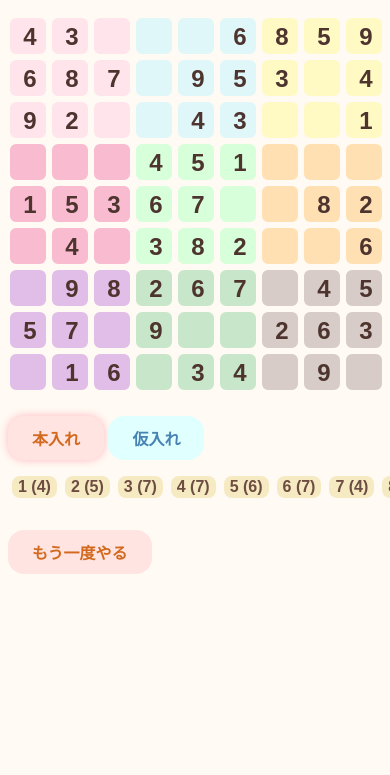
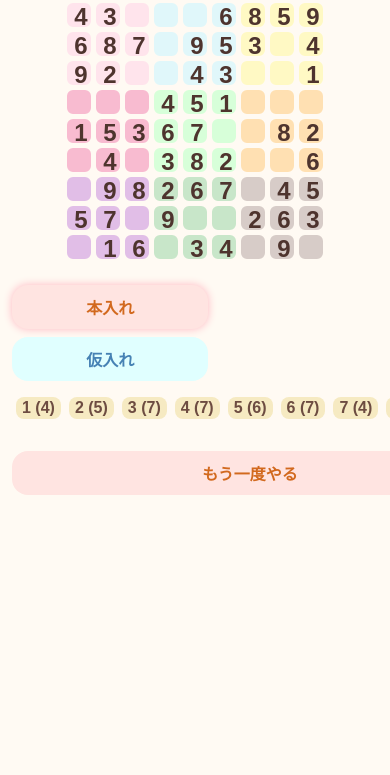
Before and after one commit to ore228/fu_site, a plain HTML site: page sudoku.html in a window 390 px wide. Shown: the part 69-844 px from the top of the page. Drawn offline with Linux system fonts and the light colour scheme.

Commit message:
250915-スマホ対応2

```diff
--- a/sudoku.html
+++ b/sudoku.html
@@ -9,6 +9,7 @@ body {
   font-family: 'Arial Rounded MT Bold', Arial, sans-serif;
   text-align: center;
 }
+/* ...existing code... */
 #sudoku-board {
   display: grid;
   grid-template-columns: repeat(9, 40px);
@@ -16,6 +17,40 @@ body {
   gap: 2px;
   margin: 30px auto 10px auto;
   width: max-content;
+}
+
+@media (max-width: 600px) {
+  #sudoku-board {
+    grid-template-columns: repeat(9, 28px);
+    grid-template-rows: repeat(9, 28px);
+    gap: 1px;
+  }
+  .cell {
+    font-size: 16px;
+    border-radius: 4px;
+  }
+  .cell input {
+    font-size: 16px;
+  }
+  .memo {
+    width: 24px;
+    font-size: 7px;
+  }
+  #controls {
+    width: 100%;
+    align-items: stretch;
+    padding: 0 4px;
+  }
+  .mode-btn, #reset-btn {
+    font-size: 13px;
+    padding: 7px 0;
+    width: 100%;
+    box-sizing: border-box;
+    margin: 2px 0;
+  }
+  h2 {
+    font-size: 1.1rem;
+  }
 }
 .cell {
   position: relative;
```
